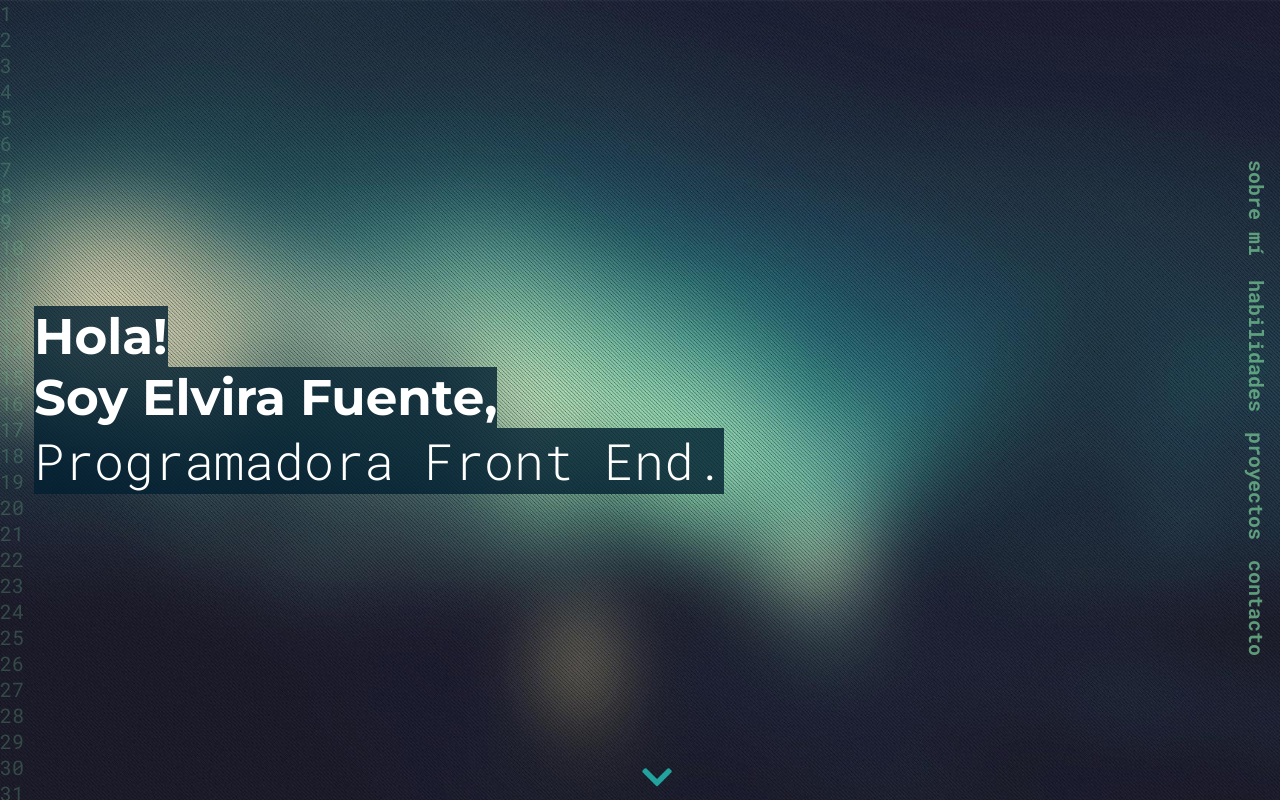
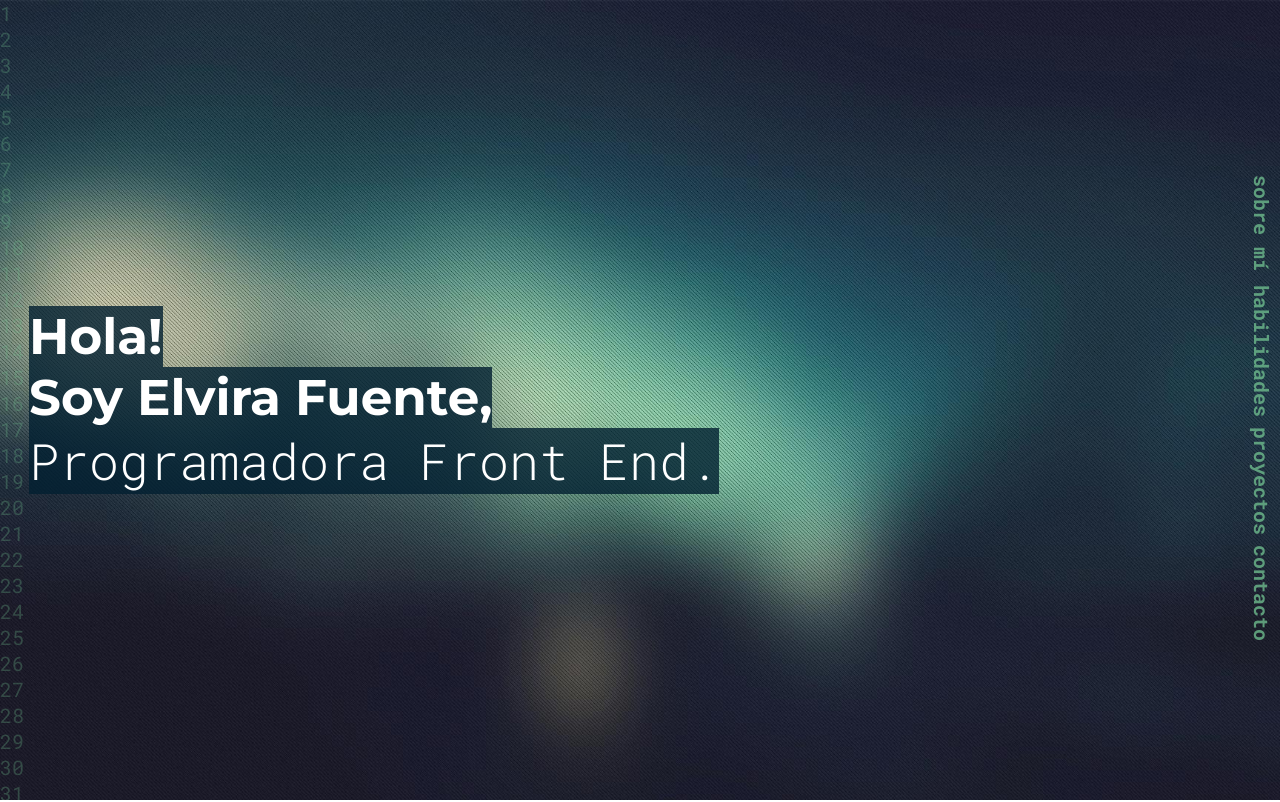
Before and after one commit to elvirafuente/personal-project, a React app: page / in a window 1280 px wide. Shown: the top 802 px of the page. Built offline with nearby package versions, Linux system fonts and the light colour scheme.

Commit message:
fix mEnu

```diff
--- a/docs/service-worker.js
+++ b/docs/service-worker.js
@@ -14,7 +14,7 @@
 importScripts("https://storage.googleapis.com/workbox-cdn/releases/4.3.1/workbox-sw.js");
 
 importScripts(
-  "./precache-manifest.62f0b7b3359d4d18ca65d014859b50f0.js"
+  "./precache-manifest.66e0190b138ea047def45e4d2ccf6f5d.js"
 );
 
 self.addEventListener('message', (event) => {
--- a/src/components/Header/index.js
+++ b/src/components/Header/index.js
@@ -12,7 +12,6 @@ function Header() {
                 <p className="header__hero">Hola!</p>
                 <p className="header__hero">Soy Elvira Fuente,</p>
                 <h1 className="header__hero sub">Programadora Front End.</h1>
-                <img className="header__ico" src={Arrow} alt="arrow"/>
             </div>
             <Menu />
         </header>
--- a/src/components/Header/styles.scss
+++ b/src/components/Header/styles.scss
@@ -29,23 +29,12 @@
     justify-content: center;
     position: relative;
     margin-left: 10px;
+    @media all and (min-width:768px) {
+        margin-left: 5px;
+    }
 }
 
 .sub{
     font-family: 'Roboto Mono', monospace;
     font-weight: 300;
 }
-
-.header__ico{
-    align-self: center;
-    position: absolute;
-    bottom: 10px;
-    color: #23a39d;
-    font-size: 30px;
-    width: 30px;
-    height: 30px;
-    &:hover{
-        transform: scale(1.2);
-        cursor: pointer;
-    }
-}
--- a/src/components/Menu/styles.scss
+++ b/src/components/Menu/styles.scss
@@ -1,19 +1,26 @@
 .page__menu{
+    font-size: 14px;
     list-style: none;
     color:white;
     display: flex;
-    justify-content: center;
+    justify-content: flex-start;
     transform: rotate(90deg);
     position: fixed;
     transform-origin: left top 0;
     top:10px;
     width: 100vh;
     color: rgba(109, 186, 140, 0.8);
+    @media all and (min-width:768px) {
+        font-size: 20px;
+        justify-content: center;
+    }
 }
 
 .menu__item{
-   height: 30px;
-   min-width: 100px;
-   margin: 10px;
-   font-weight: 700;
+    min-width: 70px;
+    margin: 5px;
+    font-weight: 700;
+    @media all and (min-width:768px) {
+        min-width: 100px;
+    }
 }
```
Also changed, not shown: docs/index.html (+1 -1 lines), docs/asset-manifest.json, 14 other files.
